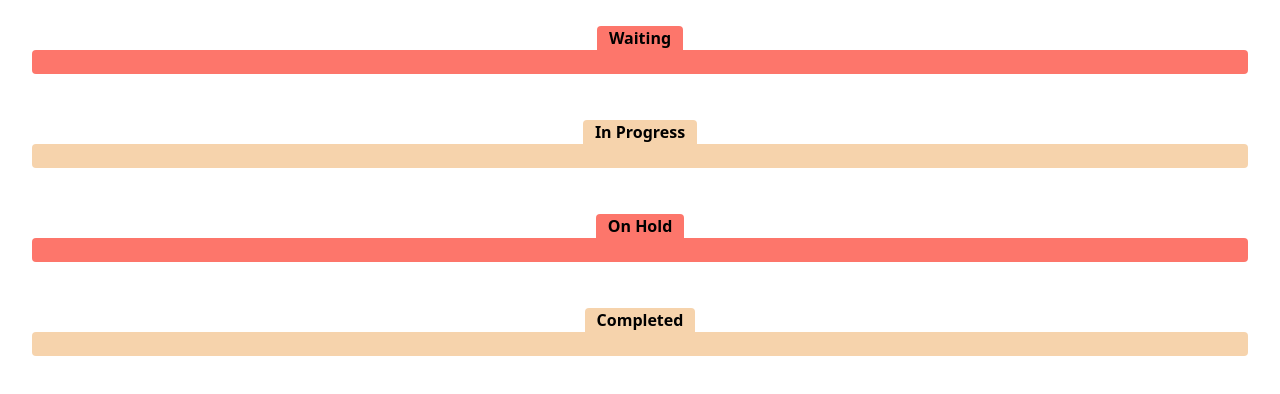
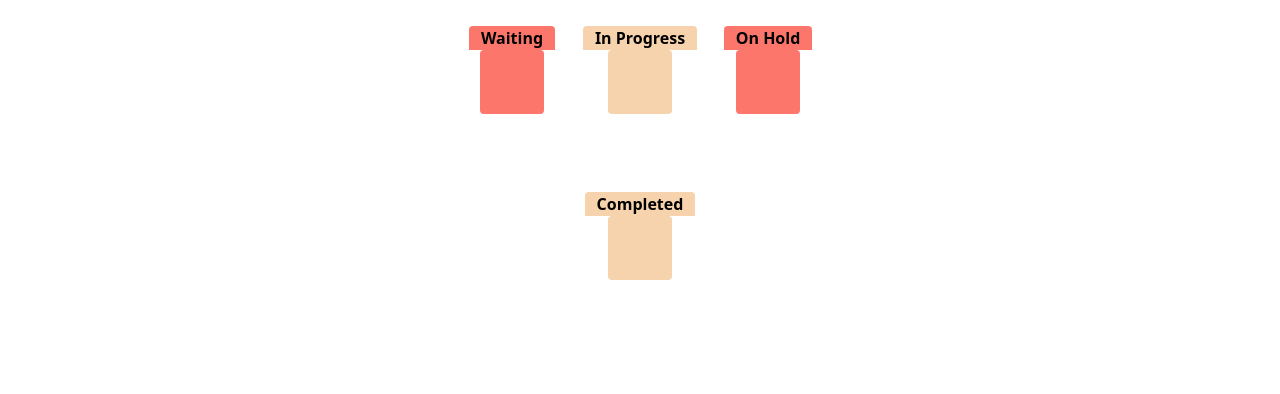
Before and after one commit to Huntthee/next-desert-site, a Next.js app: page /components/waitlist-content in a window 1280 px wide. Shown: the top 394 px of the page. Built offline with nearby package versions, Linux system fonts and the light colour scheme; a web font is replaced by a local one.

Commit message:
applied laptop styles for waitlist

```diff
--- a/pages/components/policy-content.tsx
+++ b/pages/components/policy-content.tsx
@@ -1,7 +1,7 @@
 export default function PolicyContent() {
   return (
     <>
-      <section className="m-2">
+      <section className="m-2 lg:m-7">
         <h1 className="text-center text-2xl font-bold mt-5">
           Policy and Terms of Service
         </h1>
--- a/pages/components/waitlist-content.tsx
+++ b/pages/components/waitlist-content.tsx
@@ -1,44 +1,47 @@
 export default function WaitlistContent() {
   return (
     <>
-      <section className="text-center">
-        <article className="flex-column">
+      <section className="text-center lg:flex-wrap">
+        <div className="lg:flex lg:justify-center">
+          <article className="lg:w-fit">
             <h3 className="font-bold bg-salmon w-fit m-auto px-2 rounded-t">
               Waiting
             </h3>
             <div
               id="waiting"
-            className="flex justify-center bg-salmon mb-5 mr-5 ml-5 p-2 rounded"
+              className="flex justify-center bg-salmon mb-5 mr-5 ml-5 p-2 rounded lg:p-5"
             ></div>
           </article>
 
-        <article>
+          <article className="lg:w-fit">
             <h3 className="font-bold bg-lorange w-fit m-auto px-2 rounded-t">
               In Progress
             </h3>
             <div
               id="working"
-            className="flex justify-center bg-lorange mb-5 mr-5 ml-5 p-2 rounded"
+              className="flex justify-center bg-lorange mb-5 mr-5 ml-5 p-2 rounded lg:p-5"
             ></div>
           </article>
 
-        <article>
+          <article className="lg:w-fit">
             <h3 className="font-bold bg-salmon w-fit m-auto px-2 rounded-t">
               On Hold
             </h3>
             <div
               id="on-hold"
-            className="flex justify-center bg-salmon mb-5 mr-5 ml-5 p-2 rounded"
+              className="flex justify-center bg-salmon mb-5 mr-5 ml-5 p-2 rounded lg:p-5"
             ></div>
           </article>
+        </div>
 
-        <article>
+
+        <article className="lg:w-fit lg:m-auto">
           <h3 className="font-bold  bg-lorange w-fit m-auto px-2 rounded-t">
             Completed
           </h3>
           <div
             id="complete"
-            className="flex justify-center bg-lorange mb-5 mr-5 ml-5 p-2 rounded"
+            className="flex justify-center bg-lorange mb-5 mr-5 ml-5 p-2 rounded lg:p-5"
           ></div>
         </article>
       </section>
```
Lines whose indentation alone changed are shown as unchanged.
